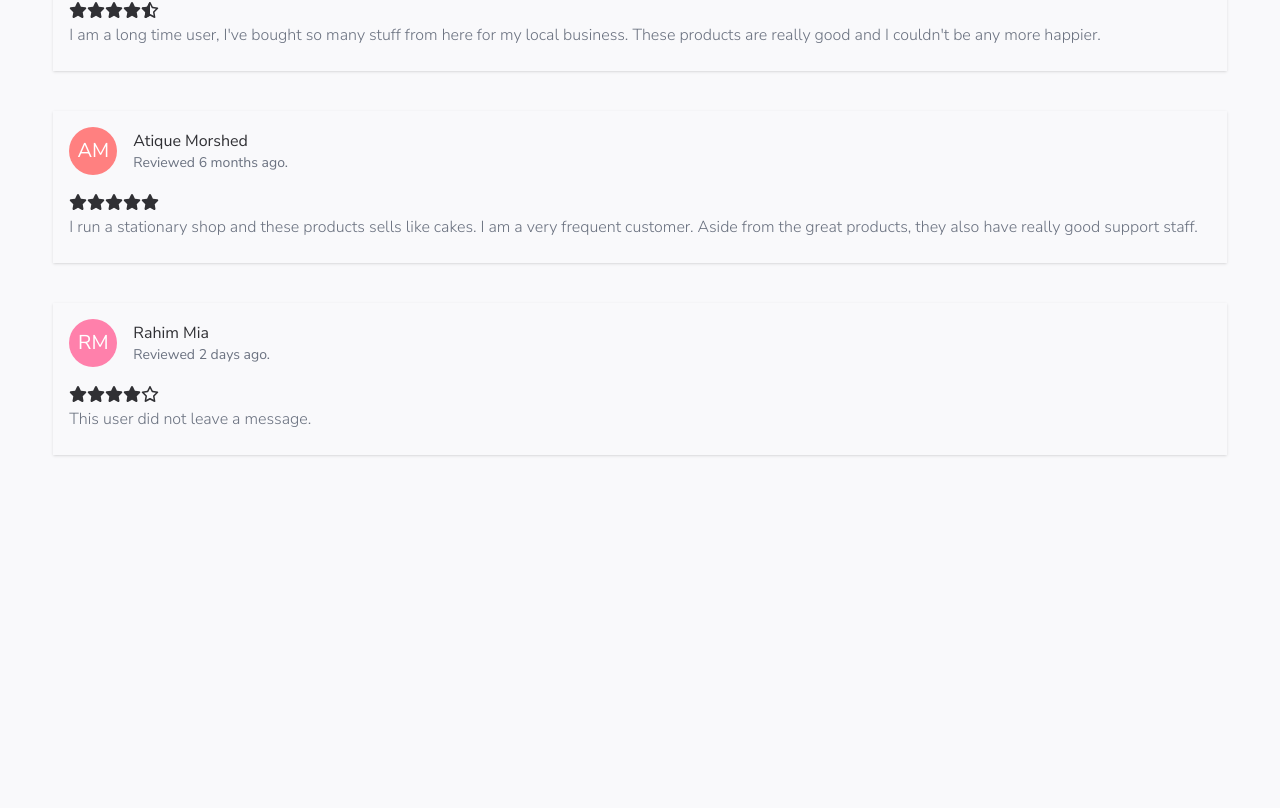
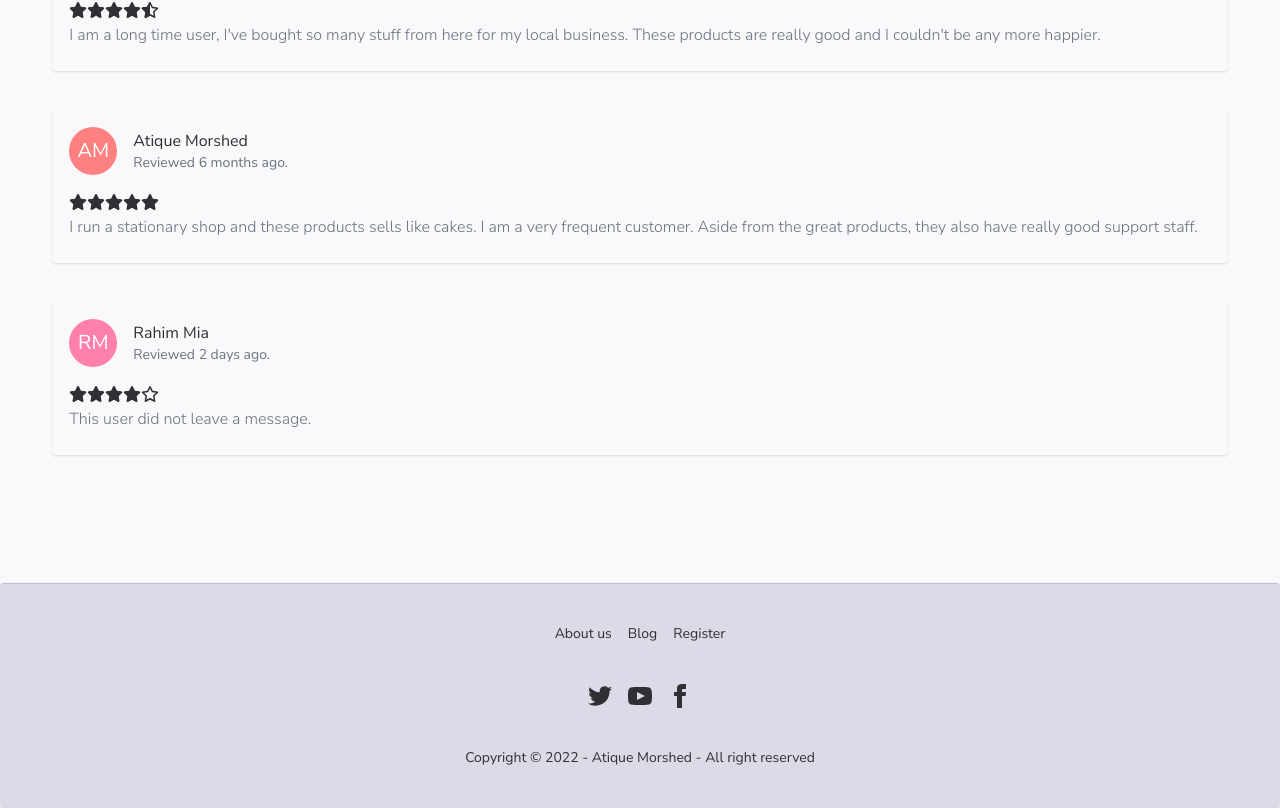
Before and after one commit to atiqueMorshed/paint-it-black-manufacturer-client, a React (Create React App) app: page / in a window 1280 px wide. Shown: the part 2934-3742 px from the top of the page. Before the commit the page ends 3517 px from the top, so only its background shows below. Built offline with nearby package versions, Linux system fonts and the light colour scheme; no server answers.

Commit message:
Adds Footer section.

```diff
--- a/src/App.js
+++ b/src/App.js
@@ -8,6 +8,7 @@
 
 import 'react-toastify/dist/ReactToastify.css';
 import NotFound from './Pages/Shared/NotFound';
+import Footer from './Pages/Shared/Footer';
 
 const App = () => {
   return (
@@ -19,6 +20,7 @@
         <Route path="/Register" element={<Register />} />
         <Route path="*" element={<NotFound />} />
       </Routes>
+      <Footer />
       <ToastContainer />
     </div>
   );
--- /dev/null
+++ b/src/Pages/Shared/Footer.jsx
@@ -0,0 +1,61 @@
+import React from 'react';
+import { Link } from 'react-router-dom';
+
+const Footer = () => {
+  return (
+    <div>
+      <footer className="footer footer-center p-10 bg-base-200 text-base-content border-t border-base-300 shadow rounded">
+        <div className="grid grid-flow-col gap-4">
+          <Link to="/about">About us</Link>
+          <Link to="/blog">Blog</Link>
+          <Link to="/register">Register</Link>
+        </div>
+        <div>
+          <div className="grid grid-flow-col gap-4">
+            <a href="https://www.twitter.com" target="_blank" rel="noreferrer">
+              <svg
+                xmlns="http://www.w3.org/2000/svg"
+                width="24"
+                height="24"
+                viewBox="0 0 24 24"
+                className="fill-current"
+              >
+                <path d="M24 4.557c-.883.392-1.832.656-2.828.775 1.017-.609 1.798-1.574 2.165-2.724-.951.564-2.005.974-3.127 1.195-.897-.957-2.178-1.555-3.594-1.555-3.179 0-5.515 2.966-4.797 6.045-4.091-.205-7.719-2.165-10.148-5.144-1.29 2.213-.669 5.108 1.523 6.574-.806-.026-1.566-.247-2.229-.616-.054 2.281 1.581 4.415 3.949 4.89-.693.188-1.452.232-2.224.084.626 1.956 2.444 3.379 4.6 3.419-2.07 1.623-4.678 2.348-7.29 2.04 2.179 1.397 4.768 2.212 7.548 2.212 9.142 0 14.307-7.721 13.995-14.646.962-.695 1.797-1.562 2.457-2.549z"></path>
+              </svg>
+            </a>
+            <a href="https://www.youtube.com" target="_blank" rel="noreferrer">
+              <svg
+                xmlns="http://www.w3.org/2000/svg"
+                width="24"
+                height="24"
+                viewBox="0 0 24 24"
+                className="fill-current"
+              >
+                <path d="M19.615 3.184c-3.604-.246-11.631-.245-15.23 0-3.897.266-4.356 2.62-4.385 8.816.029 6.185.484 8.549 4.385 8.816 3.6.245 11.626.246 15.23 0 3.897-.266 4.356-2.62 4.385-8.816-.029-6.185-.484-8.549-4.385-8.816zm-10.615 12.816v-8l8 3.993-8 4.007z"></path>
+              </svg>
+            </a>
+            <a href="https://www.facebook.com" target="_blank" rel="noreferrer">
+              <svg
+                xmlns="http://www.w3.org/2000/svg"
+                width="24"
+                height="24"
+                viewBox="0 0 24 24"
+                className="fill-current"
+              >
+                <path d="M9 8h-3v4h3v12h5v-12h3.642l.358-4h-4v-1.667c0-.955.192-1.333 1.115-1.333h2.885v-5h-3.808c-3.596 0-5.192 1.583-5.192 4.615v3.385z"></path>
+              </svg>
+            </a>
+          </div>
+        </div>
+        <div>
+          <p>
+            Copyright &copy; {new Date().getFullYear()} - Atique Morshed - All
+            right reserved
+          </p>
+        </div>
+      </footer>
+    </div>
+  );
+};
+
+export default Footer;
```
